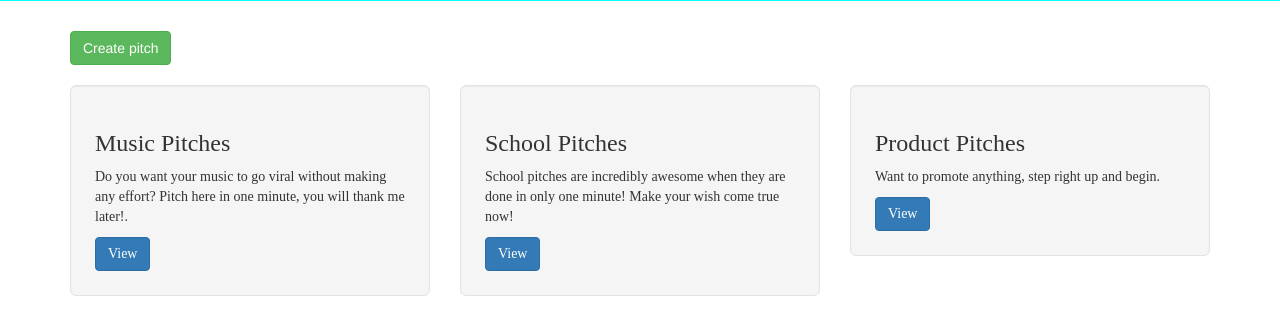
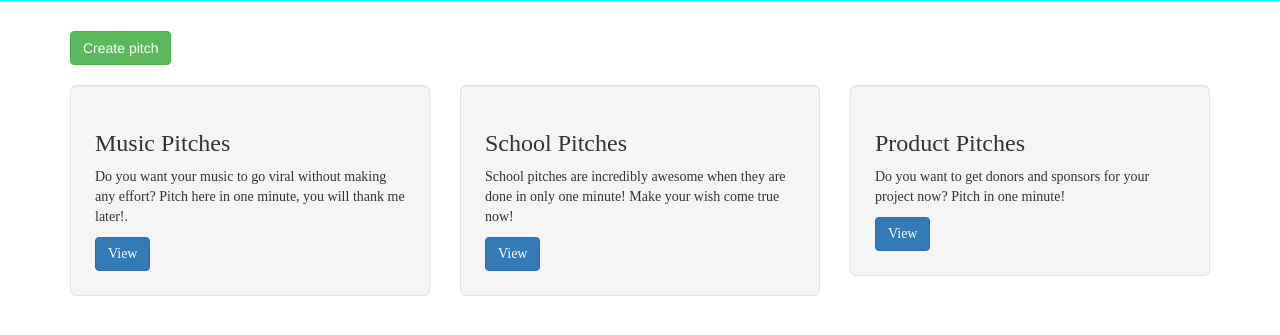
Before and after one commit to ange123ux/pitches, a Flask app: template app/templates/index.html in a window 1280 px wide. Shown: the part 260-595 px from the top of the page. Run offline with Flask 2, Linux system fonts and the light colour scheme; the template is opened without the code that fills it, so the values that code supplies are empty; some libraries are stand-ins or nearby versions; some web fonts are replaced.

Commit message:
created paragraph for the project category

```diff
--- a/app/templates/index.html
+++ b/app/templates/index.html
@@ -37,7 +37,7 @@
         <div class="col-md-4">
             <div class="well well-lg">
                 <h3>Product Pitches</h3>
-                <p>Want to promote anything, step right up and begin.</p>
+                <p>Do you want to get donors and sponsors for your project now? Pitch in one minute!</p>
                 <a href="{{url_for('main.promotion_pitches')}}" class="btn btn-primary -center">View</a>
             </div>
         </div>
```
